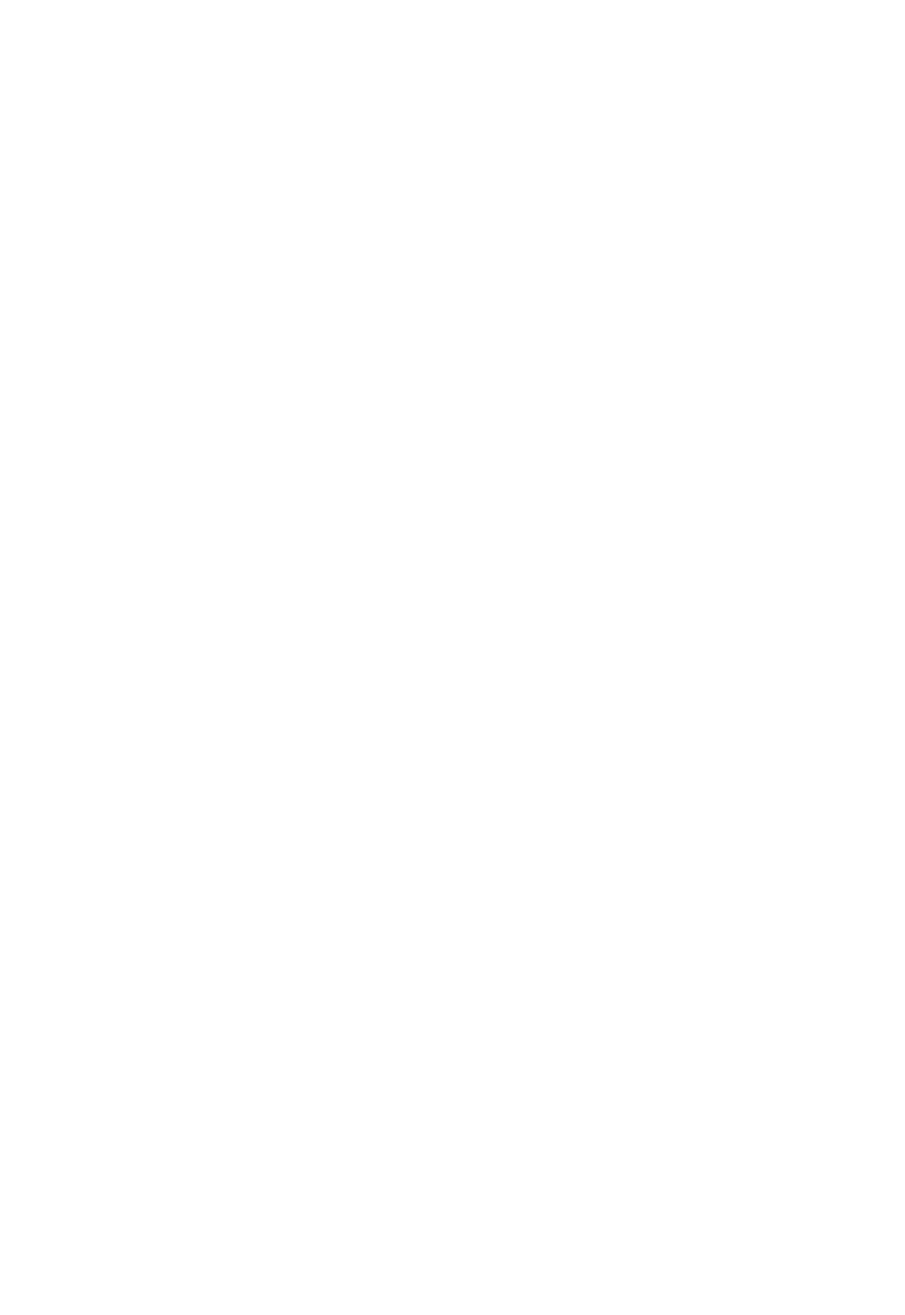
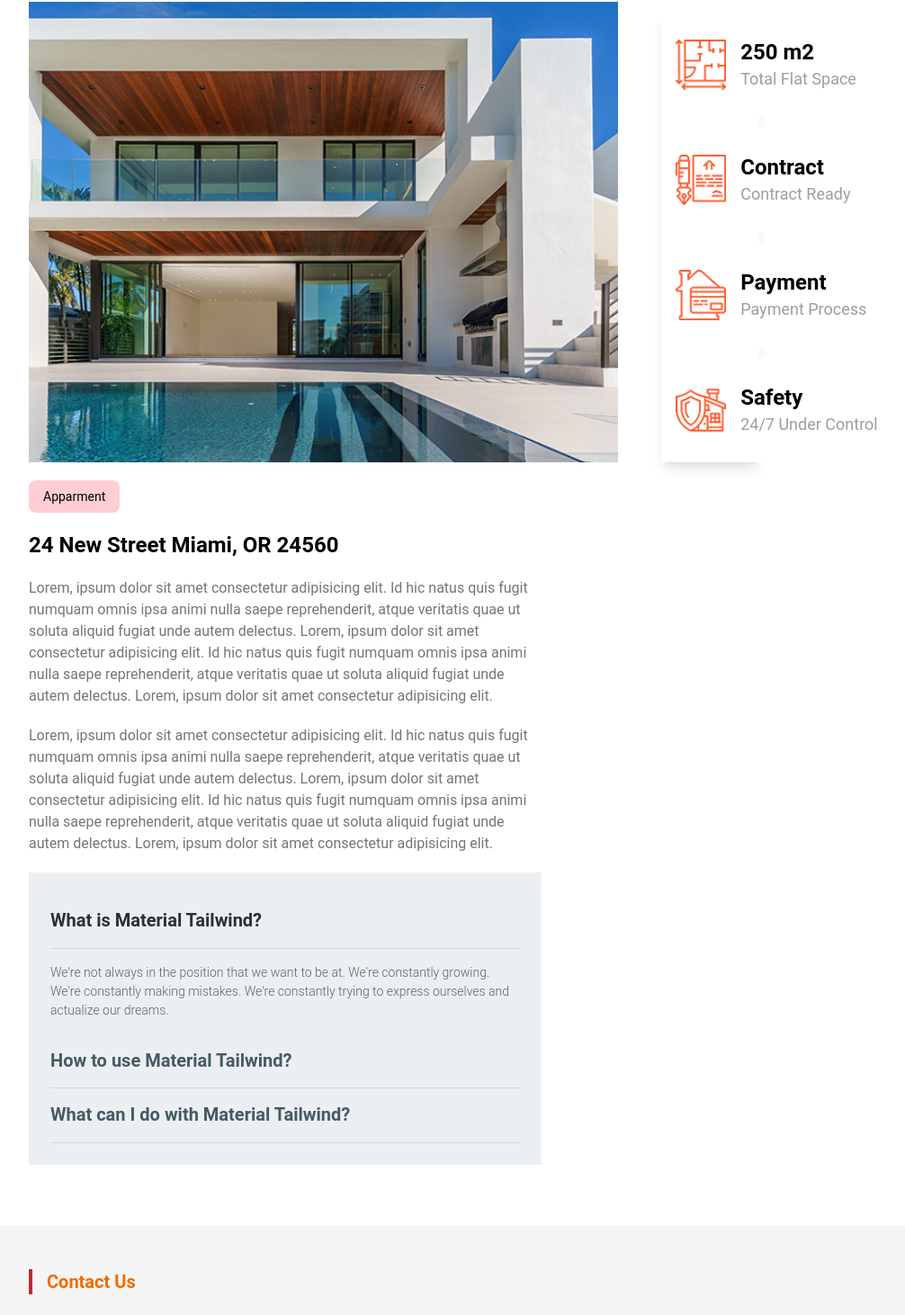
Before and after one commit to Swapvp/React_Villa, a React (Vite) app: page /property-details in a window 1280 px wide. Shown: the part 522-1984 px from the top of the page at 90% size, without its empty margins (38-1044 px from the left). Before the commit the page ends 800 px from the top, so only its background shows below. Built offline with nearby package versions, Linux system fonts and the light colour scheme.

Commit message:
added-property-deatils

```diff
--- a/src/Pages/PropertyDetails.jsx
+++ b/src/Pages/PropertyDetails.jsx
@@ -1,16 +1,128 @@
 import React from "react";
 import Nav from "../Components/Nav";
 import PageHeader from "../Components/PageHeader";
+import InfoTable from "../Components/InfoTable";
+import {
+  Accordion,
+  AccordionHeader,
+  AccordionBody,
+} from "@material-tailwind/react";
+import BestDeal from "../Components/BestDeal";
+import Footer from "../Components/Footer";
 
 const PropertyDetails = () => {
+  const [open, setOpen] = React.useState(1);
+  const handleOpen = (value) => setOpen(open === value ? 0 : value);
+  const featureData = [
+    {
+      src: "src/assets/images/info-icon-01.png",
+      heading: "250 m2",
+      subHeading: "Total Flat Space",
+    },
+    {
+      src: "src/assets/images/info-icon-02.png",
+      heading: "Contract",
+      subHeading: "Contract Ready",
+    },
+    {
+      src: "src/assets/images/info-icon-03.png",
+      heading: "Payment",
+      subHeading: "Payment Process",
+    },
+    {
+      src: "src/assets/images/info-icon-04.png",
+      heading: "Safety",
+      subHeading: "24/7 Under Control",
+    },
+  ];
+
   return (
-    <div>
+    <>
       <Nav />
       <PageHeader
         breadcrumbText="properties details"
         heading="properties details"
       />
-    </div>
+
+      <section className="py-12">
+        <div className="container mx-auto flex gap-12">
+          <div className="w-3/5">
+            <img
+              src="./src/assets/images/single-property.jpg"
+              alt=""
+              className="h-full object-cover"
+            />
+          </div>
+          <div className="w-2/5">
+            <InfoTable data={featureData} />
+          </div>
+        </div>
+        <div className="container mx-auto">
+          <p className="px-4 py-2 text-sm bg-red-100 rounded-lg w-fit my-5">
+            Apparment
+          </p>
+          <p className="text-black font-bold text-2xl my-3">
+            24 New Street Miami, OR 24560
+          </p>
+          <p className="text-md text-gray-600 w-1/2 my-5">
+            Lorem, ipsum dolor sit amet consectetur adipisicing elit. Id hic
+            natus quis fugit numquam omnis ipsa animi nulla saepe reprehenderit,
+            atque veritatis quae ut soluta aliquid fugiat unde autem delectus.
+            Lorem, ipsum dolor sit amet consectetur adipisicing elit. Id hic
+            natus quis fugit numquam omnis ipsa animi nulla saepe reprehenderit,
+            atque veritatis quae ut soluta aliquid fugiat unde autem delectus.
+            Lorem, ipsum dolor sit amet consectetur adipisicing elit.
+          </p>
+          <p className="text-md text-gray-600 w-1/2">
+            Lorem, ipsum dolor sit amet consectetur adipisicing elit. Id hic
+            natus quis fugit numquam omnis ipsa animi nulla saepe reprehenderit,
+            atque veritatis quae ut soluta aliquid fugiat unde autem delectus.
+            Lorem, ipsum dolor sit amet consectetur adipisicing elit. Id hic
+            natus quis fugit numquam omnis ipsa animi nulla saepe reprehenderit,
+            atque veritatis quae ut soluta aliquid fugiat unde autem delectus.
+            Lorem, ipsum dolor sit amet consectetur adipisicing elit.
+          </p>
+
+          <div className=" bg-blue-gray-50 p-6 my-5 w-1/2">
+            <Accordion className="" open={open === 1}>
+              <AccordionHeader onClick={() => handleOpen(1)}>
+                What is Material Tailwind?
+              </AccordionHeader>
+              <AccordionBody>
+                We&apos;re not always in the position that we want to be at.
+                We&apos;re constantly growing. We&apos;re constantly making
+                mistakes. We&apos;re constantly trying to express ourselves and
+                actualize our dreams.
+              </AccordionBody>
+            </Accordion>
+            <Accordion open={open === 2}>
+              <AccordionHeader onClick={() => handleOpen(2)}>
+                How to use Material Tailwind?
+              </AccordionHeader>
+              <AccordionBody>
+                We&apos;re not always in the position that we want to be at.
+                We&apos;re constantly growing. We&apos;re constantly making
+                mistakes. We&apos;re constantly trying to express ourselves and
+                actualize our dreams.
+              </AccordionBody>
+            </Accordion>
+            <Accordion open={open === 3}>
+              <AccordionHeader onClick={() => handleOpen(3)}>
+                What can I do with Material Tailwind?
+              </AccordionHeader>
+              <AccordionBody>
+                We&apos;re not always in the position that we want to be at.
+                We&apos;re constantly growing. We&apos;re constantly making
+                mistakes. We&apos;re constantly trying to express ourselves and
+                actualize our dreams.
+              </AccordionBody>
+            </Accordion>
+          </div>
+        </div>
+      </section>
+      <BestDeal />
+      <Footer />
+    </>
   );
 };
 
```
